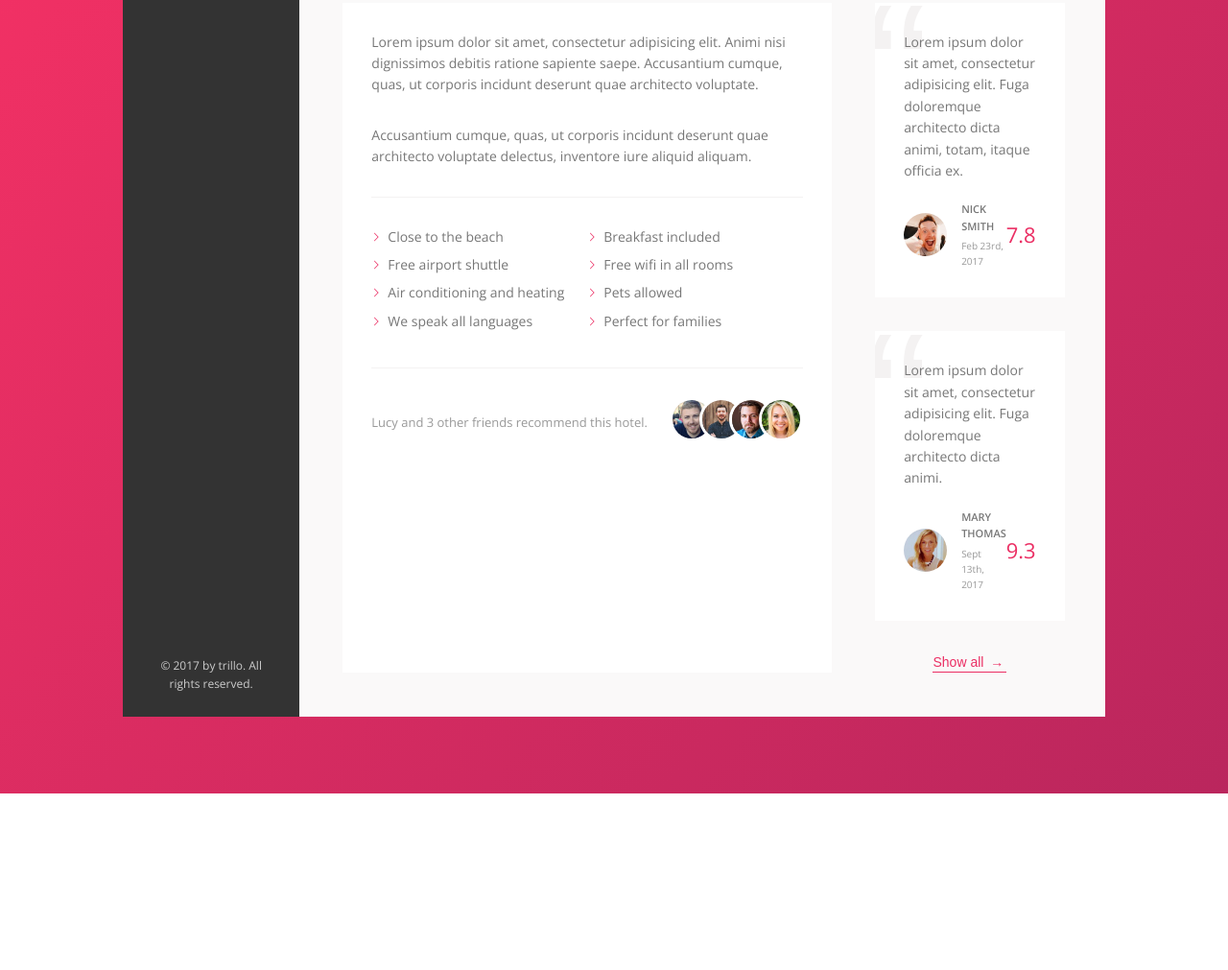
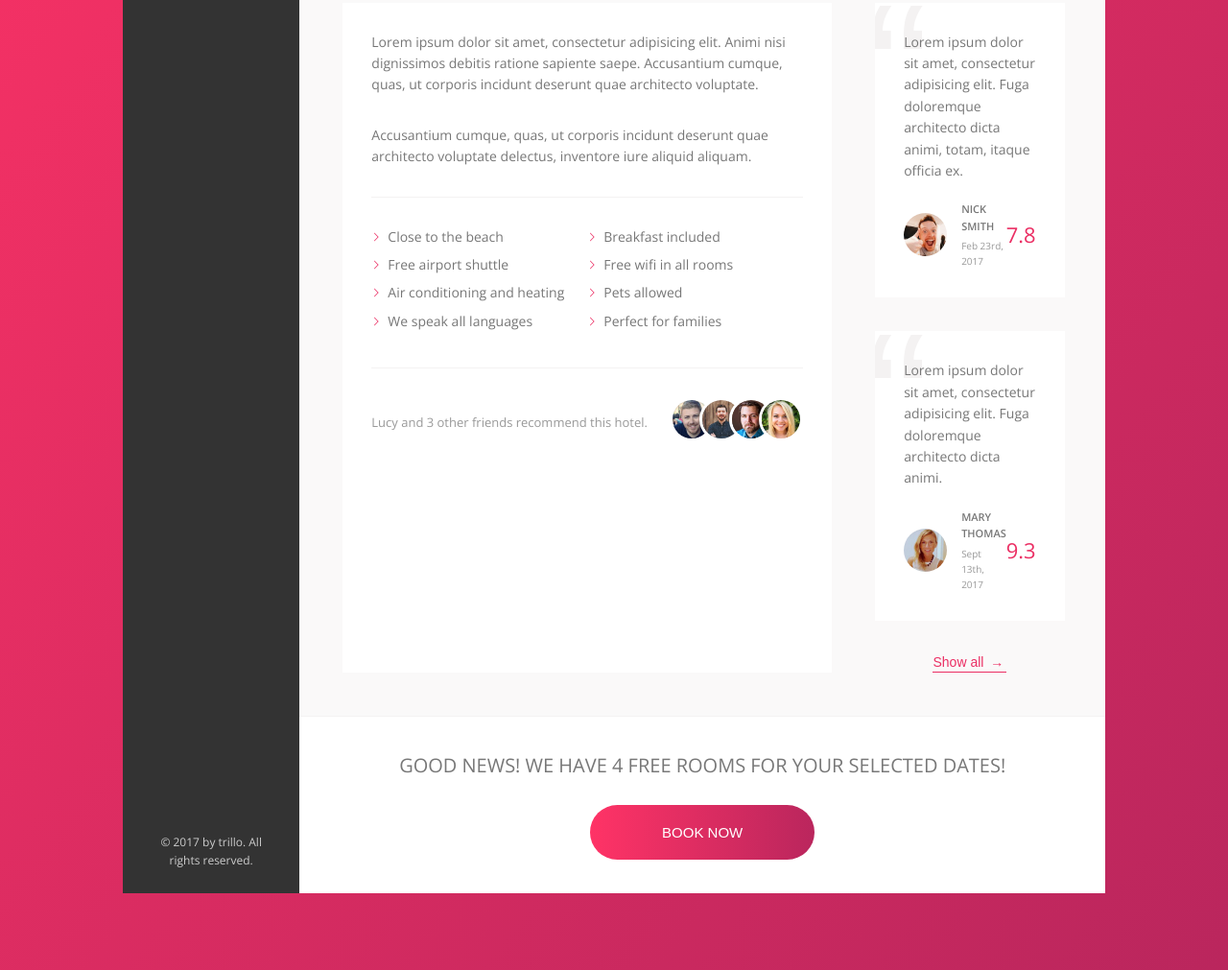
Before and after one commit to LKb22/trillo-page, a website: page index.html in a window 1280 px wide. Shown: the part 589-1600 px from the top of the page at 96% size. Before the commit the page ends 1416 px from the top, so only its background shows below. Drawn offline with nearby package versions, Linux system fonts and the light colour scheme; files that its build step writes are made by us from their sources.

Commit message:
call to action section complete

```diff
--- a/index.html
+++ b/index.html
@@ -300,7 +300,19 @@
                 Show all <span>&rarr;<span>
               </Button>
             </div>
+
 					</div>
+
+          <div class="cta">
+            <h2 class="cta__book-now">
+              Good news! We have 4 free rooms for your selected dates!
+            </h2>
+
+            <button class="btn">
+              <span class="btn__visible"> Book now</span>
+              <span class="btn__invisible"> Only 4 rooms left</span>
+            </button>
+          </div>
 				</main>
 			</div>
 		</div>
--- a/sass/_components.scss
+++ b/sass/_components.scss
@@ -454,3 +454,68 @@
     z-index: 1; // Small z-index to make sure it's behind the text
   }
 }
+
+
+// CTA
+.cta {
+  padding: 3.5rem 0;
+  text-align: center;
+
+  &__book-now {
+    font-size: 2rem;
+    font-weight: 300;
+    text-transform: uppercase;
+    margin-bottom: 2.5rem;
+  }
+}
+
+// CTA BUTTON
+.btn {
+  font-size: 1.5rem;
+  font-weight: 300;
+  text-transform: uppercase;
+  border-radius: 100px;
+  border: none;
+  background-image: linear-gradient(to right, var(--color-primary-light), var(--color-primary-dark));
+  color: var(--color-white);
+  position: relative; // for position: absolute on invisible
+  overflow: hidden; // Hide the invisible button
+  cursor: pointer;
+
+  // Use select all child elements to keep code DRY (for both visible and invisible buttons)
+  & > * {
+    display: inline-block; // to use padding and margin
+    height: 100%;
+    transition: all .2s; // Transition for the button hover effect
+  }
+
+  &__visible {
+    padding: 2rem 7.5rem; // Padding ultimately determines the size of the button
+  }
+
+  &__invisible {
+    position: absolute;
+    padding: 2rem 0; // Use 0 padding left and right to center the button
+    left: 0;
+    top: -100%; // Shift the invisible button up by 100% of its height to put it on top of the visible button
+    width: 100%;
+  }
+
+  // On hover, change the linear gradient from right to left (reverse)
+  &:hover {
+    background-image: linear-gradient(to left, var(--color-primary-light), var(--color-primary-dark));
+  }
+  // On hover, move the visible button up
+  &:hover &__visible {
+    transform: translateY(100%); // Move the visible button up by 100% of its height to hide it on hover
+  }
+
+  &:hover &__invisible {
+     top: 0; // Move the invisible button back to 0 to show it on hover
+  }
+
+  &:focus {
+    outline: none;
+    animation: pulsate 1s infinite; // Use animation for pulse effect, 1s duration, infinite loop
+  }
+}
```
Also changed, not shown: 1 other file.
